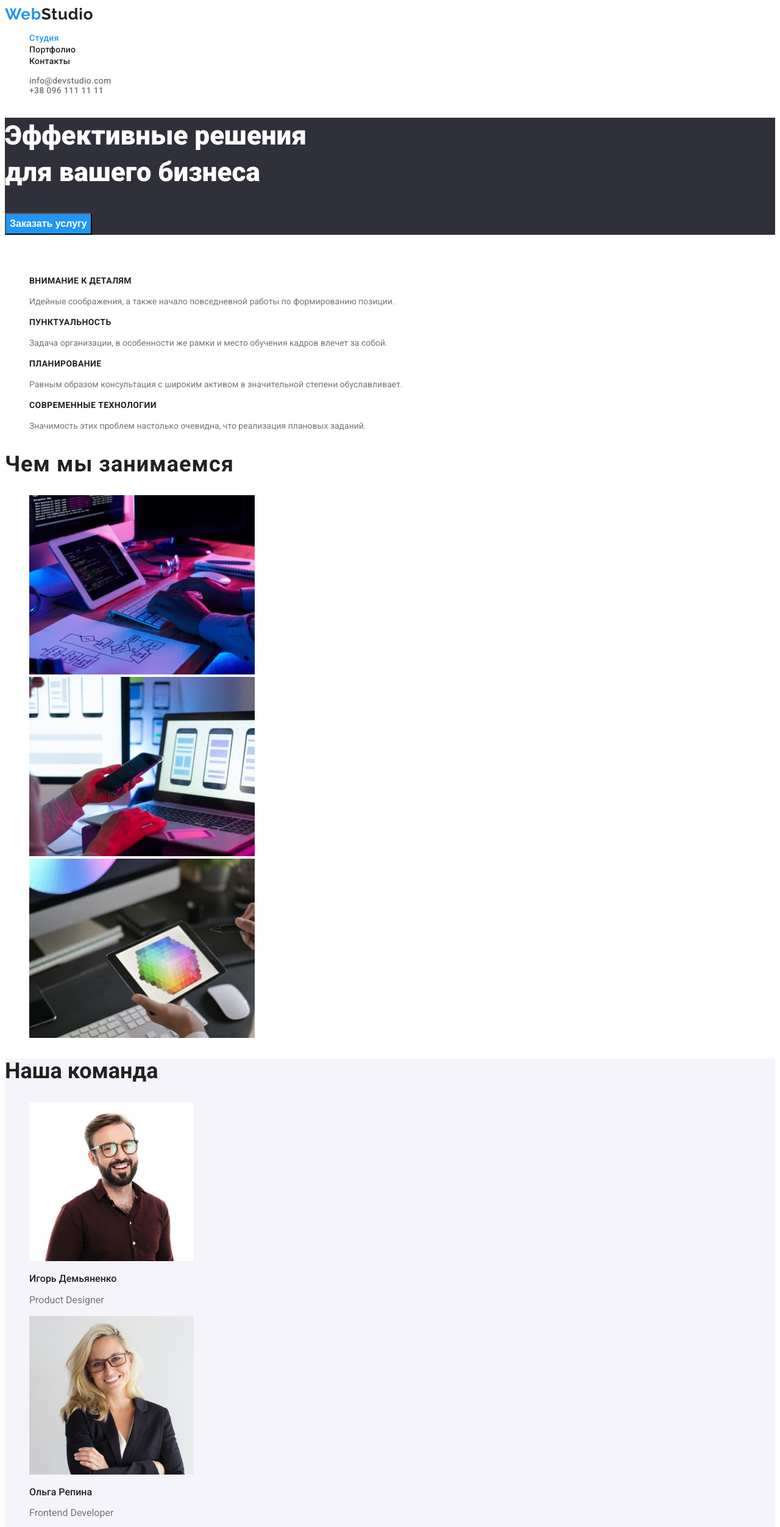
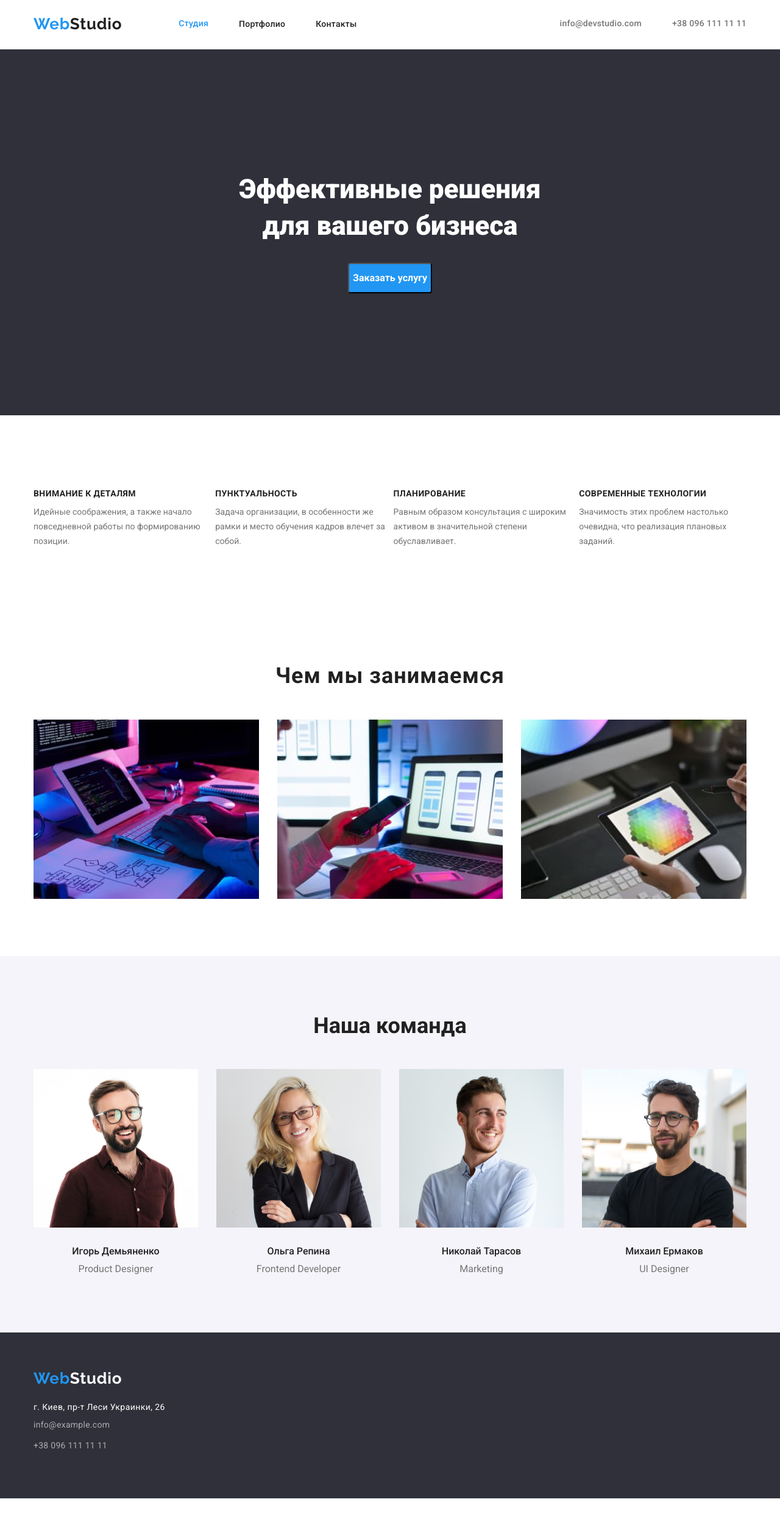
Before and after one commit to Zhurakovskyi-Yevhenii/goit-markup-hw-03, a plain HTML site: page index.html in a window 1280 px wide. Shown: the top 2504 px of the page at 61% size. After the commit the page ends 2457 px from the top, so only its background shows below. Drawn offline with nearby package versions, Linux system fonts and the light colour scheme.

Commit message:
добавлял геометрию

```diff
--- a/css/styles.css
+++ b/css/styles.css
@@ -9,6 +9,33 @@
   --background-color-team-filters: #f5f4fa;
   --background-color-filters: #eeeeee;
   --color-footer-link: rgba(255, 255, 255, 0.6);
+  --color-border: #ececec;
+}
+/*=========УТИЛИТЫ=========*/
+h1,
+h2,
+h3,
+h4,
+h5,
+h6,
+p {
+  margin-top: 0;
+  margin-bottom: 0;
+}
+ul,
+ol {
+  margin-top: 0;
+  margin-bottom: 0;
+  padding-left: 0;
+}
+img {
+  display: block;
+}
+.conteiner {
+  width: 1200px;
+  padding-left: 15px;
+  padding-right: 15px;
+  margin: 0 auto;
 }
 .list {
   list-style: none;
@@ -16,10 +43,12 @@
 .link {
   text-decoration: none;
 }
+
 body {
   font-family: var(--main-font);
   color: var(--text-color);
 }
+
 /*===============COMPONENTS==========*/
 .part-logo {
   color: var(--accent-color);
@@ -50,29 +79,63 @@ body {
 .current {
   color: var(--accent-color);
 }
+.section {
+  padding-top: 94px;
+  padding-bottom: 94px;
+}
 /*==============END COMPONENTS======*/
 /*================HEADER================*/
+.header {
+  padding-top: 24px;
+  padding-bottom: 25px;
+  border-bottom: 1px solid var(--color-border);
+}
+.navigation {
+  display: flex;
+  align-items: center;
+}
+.logo-link {
+  margin-right: 93px;
+}
+.menu-list {
+  display: flex;
+  align-items: center;
+}
+.menu-item:not(:last-child) {
+  margin-right: 50px;
+}
 .contacts-list {
+  display: flex;
+  align-items: center;
+  margin-left: auto;
+
   font-weight: 500;
   font-size: 14px;
   line-height: 1.14;
   letter-spacing: 0.02em;
 }
+
 .contacts-list :hover,
 .contacts-list :focus {
   color: var(--accent-color);
 }
 .tel-link {
+  display: block;
+
   color: var(--paragraph-color);
 }
 .mail-link {
   color: var(--paragraph-color);
+  margin-right: 50px;
 }
 
 /*===========END HEADER============*/
 /*================SECTION HERO============*/
 .hero {
   background-color: var(--background-color-grey);
+  text-align: center;
+  padding-top: 200px;
+  padding-bottom: 200px;
 }
 .hero-title {
   font-weight: 900;
@@ -81,6 +144,12 @@ body {
   color: var(--text-color-white);
 }
 .modal-btn {
+  height: 50px;
+  padding: 10 32px;
+  margin-top: 30px;
+
+  border-radius: 4px;
+
   font-weight: 700;
   font-size: 16px;
   line-height: 1.87;
@@ -94,6 +163,7 @@ body {
   background-color: var(--color-btn);
 }
 /*===============SECTION SKILLS========*/
+
 .skills-title {
   color: transparent;
 }
@@ -105,30 +175,74 @@ body {
   text-transform: uppercase;
 }
 .description {
+  margin-top: 10px;
   font-size: 14px;
   line-height: 1.71;
   color: var(--paragraph-color);
 }
+.skills-list {
+  display: flex;
+  align-items: center;
+  justify-content: space-between;
+}
+.skills-deskription-item:not(:last-child) {
+  margin-right: 30px;
+}
+.skills-deskription-item {
+  flex-basis: 270px;
+}
+
 /*============END SECTION SKILLS======*/
 /*===========SECTION ABOUT==========*/
+.about {
+  text-align: center;
+}
+.about-img-list {
+  display: flex;
+  margin-top: -50px;
+  margin-left: -30px;
+}
+.about-img-list-item {
+  margin-top: 50px;
+  margin-left: 30px;
+}
 .about-title {
   font-weight: 700;
   font-size: 36px;
   line-height: 1.16;
   letter-spacing: 0.03em;
+  margin-bottom: 50px;
+  align-items: center;
+  margin-bottom: 50px;
 }
+
 /*============END SECTION ABOUT======*/
 /*===========SECTION TEAM=========*/
 
+.team {
+  text-align: center;
+}
+.team-list {
+  display: flex;
+  margin-top: -50px;
+  margin-left: -30px;
+}
+.team-list-item {
+  margin-top: 50px;
+  margin-left: 30px;
+}
 .team-title {
   font-weight: 700;
   font-size: 36px;
   line-height: 1.16;
+  margin-bottom: 50px;
 }
 .team-list-sub-title {
   font-weight: 500;
   font-size: 16px;
   line-height: 1.18;
+  margin-top: 30px;
+  margin-bottom: 10px;
 }
 .team-list-description {
   font-size: 16px;
@@ -144,7 +258,19 @@ body {
 .filters-title {
   color: transparent;
 }
+.filters-list {
+  display: flex;
+  justify-content: center;
+}
+.filters-list-item:not(:last-child) {
+  margin-right: 8px;
+}
 .filters-list-btn {
+  height: 38px;
+  padding: 6 22px;
+  margin-bottom: 56px;
+  border-radius: 4px;
+
   font-weight: 500;
   font-size: 16px;
   line-height: 1.62;
@@ -161,22 +287,45 @@ body {
   color: var(--text-color);
 }
 .projects-list-title {
+  margin-top: 20px;
+  margin-bottom: 4px;
   font-weight: 700;
   font-size: 18px;
   line-height: 2;
   letter-spacing: 0.06em;
   color: inherit;
+  padding-left: 24px;
 }
 .projects-description {
   font-size: 16px;
   line-height: 1.87;
   letter-spacing: 0.03em;
   color: var(--paragraph-color);
+  margin-bottom: 50px;
+  padding-left: 24px;
 }
+.projects-list {
+  display: flex;
+  flex-wrap: wrap;
+}
+.projects-item {
+  display: flex;
+  width: calc((100%-60px) / 3);
+  border-left: 1px solid var(--background-color-filters);
+  border-right: 1px solid var(--background-color-filters);
+  border-bottom: 1px solid var(--background-color-filters);
+}
+
 /*===========END SECTION FILTERS===========*/
 /*=============FOOTER=========*/
 .footer {
   background-color: var(--background-color-grey);
+  padding-top: 60px;
+  padding-bottom: 60px;
+}
+.footer-info {
+  display: flex;
+  flex-direction: column;
 }
 .address {
   font-style: normal;
@@ -184,17 +333,27 @@ body {
   line-height: 1.71;
   letter-spacing: 0.03em;
   color: var(--text-color-white);
+  margin-top: 20px;
+  margin-bottom: 9px;
 }
 .footer-contacts-list {
+  display: flex;
+  flex-direction: column;
   font-weight: 400;
   font-size: 14px;
   line-height: 1.14;
   letter-spacing: 0.02em;
 }
+.footer-contacts-list-item {
+  margin-bottom: 9px;
+  margin-top: 9px;
+}
+
 .footer-contacts-list :hover,
 .footer-contacts-list :focus {
   color: var(--accent-color);
 }
+
 .footer-tel-link {
   color: var(--color-footer-link);
 }
--- a/index.html
+++ b/index.html
@@ -9,12 +9,16 @@
     <link rel="preconnect" href="https://fonts.gstatic.com">
     <link href="https://fonts.googleapis.com/css2?family=Raleway:wght@700&family=Roboto:wght@400;500;700;900&display=swap"
         rel="stylesheet">
+        <link rel="stylesheet" href="https://cdnjs.cloudflare.com/ajax/libs/modern-normalize/1.0.0/modern-normalize.min.css"
+            integrity="sha512-ISS7cAi1PEhQ8jnbJpJZMd29NlhNj4AWYyLOSp2CE/CsHxTCu+r+t0D2yoJudVrd0/8fTVPUVDzY5Tvli75u/g=="
+            crossorigin="anonymous" />
     <link rel="stylesheet" href="./css/styles.css">
  </head>
  <body>
      <!--HEADER-->
     <header class="header">
-        <nav class="navigation">
+        <div class="conteiner">
+        <nav class="navigation ">
                 <a class="logo-link link" href="./index.html"><span class="part-logo">Web</span>Studio</a>
             <ul class="menu-list list">
                 <li class="menu-item"><a class="menu-link link" href=""><div class="current">Студия</div></a></li>
@@ -26,15 +30,21 @@
                 <li class="contacts-list-item"><a class="tel-link link" href="tel:+380961111111">+38 096 111 11 11</a></li>
             </ul>
         </nav>
+    </div>
      </header>
      <main>
          <!--SECTION HERO-->
-                 <section class="hero">
+
+                <section class="hero  ">
+            <div class="conteiner">
                 <h1 class="hero-title">Эффективные решения<br /> для вашего бизнеса</h1>
                 <button class="modal-btn" type="button">Заказать услугу </button>
+        </div>
             </section>
+
         <!--SECTION SKILLS-->
-               <section class="skills">
+               <section class="skills section">
+                   <div class="conteiner ">
             <h2 class="skills-title">Наши преймущества</h2>
             <ul class="skills-list list">
                 <li class="skills-description-item">
@@ -54,18 +64,22 @@
                     <p class="description">Значимость этих проблем настолько очевидна, что реализация плановых заданий.</p>
                 </li>
             </ul>
+            </div>
         </section>
         <!--SECTION ABOUT-->
-        <section class="about">
+        <section class="about section">
+            <div class="conteiner about-conteiner">
         <h2 class="about-title">Чем мы занимаемся</h2>
         <ul class="about-img-list list">
             <li class="about-img-list-item"><img src="./images/box1.jpg" alt="html" width="370" /></li>
             <li class="about-img-list-item"><img src="./images/box2.jpg" alt="javaskript" width="370" /></li>
             <li class="about-img-list-item"><img src="./images/box3.jpg" alt="дизайн" width="370" /></li>
         </ul>
+        </div>
         </section>
         <!--SECTION TEAM-->
-        <section class="team">
+        <section class="team section">
+            <div class="conteiner">
             <h2 class="team-title">Наша команда</h2>
             <ul class="team-list list">
                 <li class="team-list-item">
@@ -89,18 +103,21 @@
                     <p class="team-list-description">UI Designer</p>
                 </li>
             </ul>
+            </div>
         </section>
     </main>
 
-    <footer class="footer">
+    <footer class="footer ">
+        <div class="conteiner">
        <a class="logo-link link" href="./index.html"><span class="part-logo">Web</span><span class="logo-link-studio">Studio</span></a>
         <address class="address">г. Киев, пр-т Леси Украинки, 26
-            <ul class="footer-contacts-list list">
+            <ul class="footer-contacts-list list footer-contacts">
                 <li class="footer-contacts-list-item"><a class="footer-mail-link link" href="mailto:info@example.com">info@example.com</a>
                 </li>
                 <li class="footer-contacts-list-item"><a class="footer-tel-link link" href="tel:+380961111111">+38 096 111 11 11</a></li>
             </ul>
         </address>
+        </div>
     </footer>
 </body>
 
```
Also changed, not shown: portfolio.html (+22 -12 lines).
